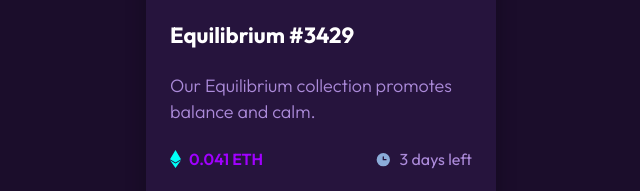
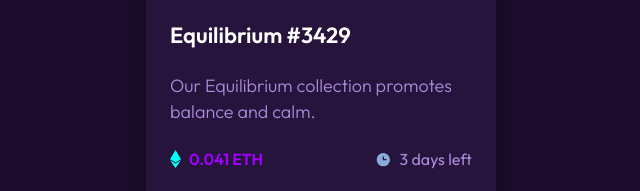
Before and after one commit to QS3H/NFT-preview-component-Frontend-Mentor, a plain HTML site: page index.html in a window 1280 px wide. Shown: the part 431-622 px from the top of the page, 319-959 px from the left. Drawn offline with Linux system fonts and the light colour scheme.

Commit message:
change h1 font weight

```diff
--- a/styles.css
+++ b/styles.css
@@ -97,6 +97,7 @@ body {
   font-size: 1.375rem;
   margin: 1.5rem 0;
   cursor: pointer;
+  font-weight: var(--font-weight-bold);
 }
 
 .card h1 a {
```
